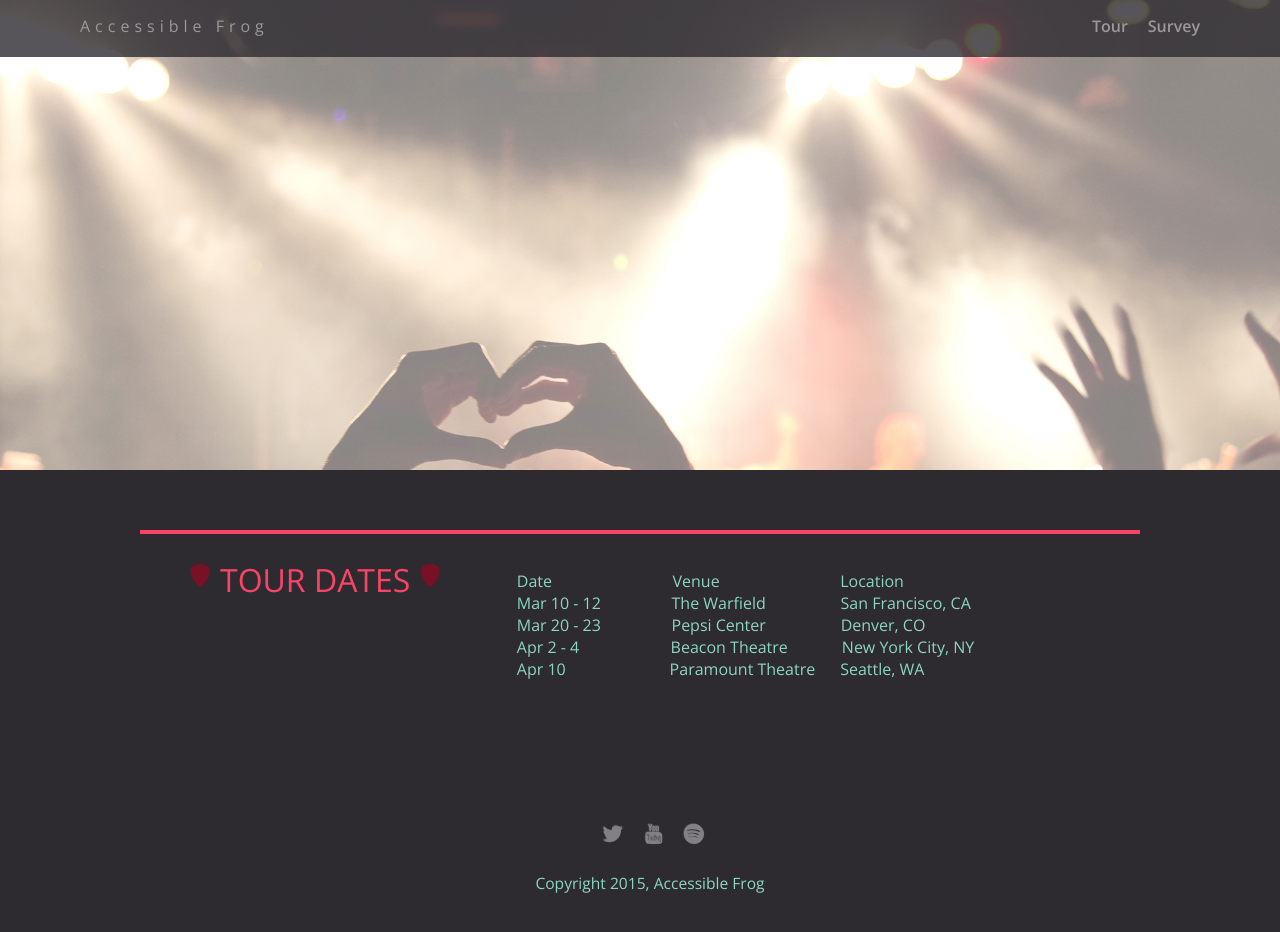
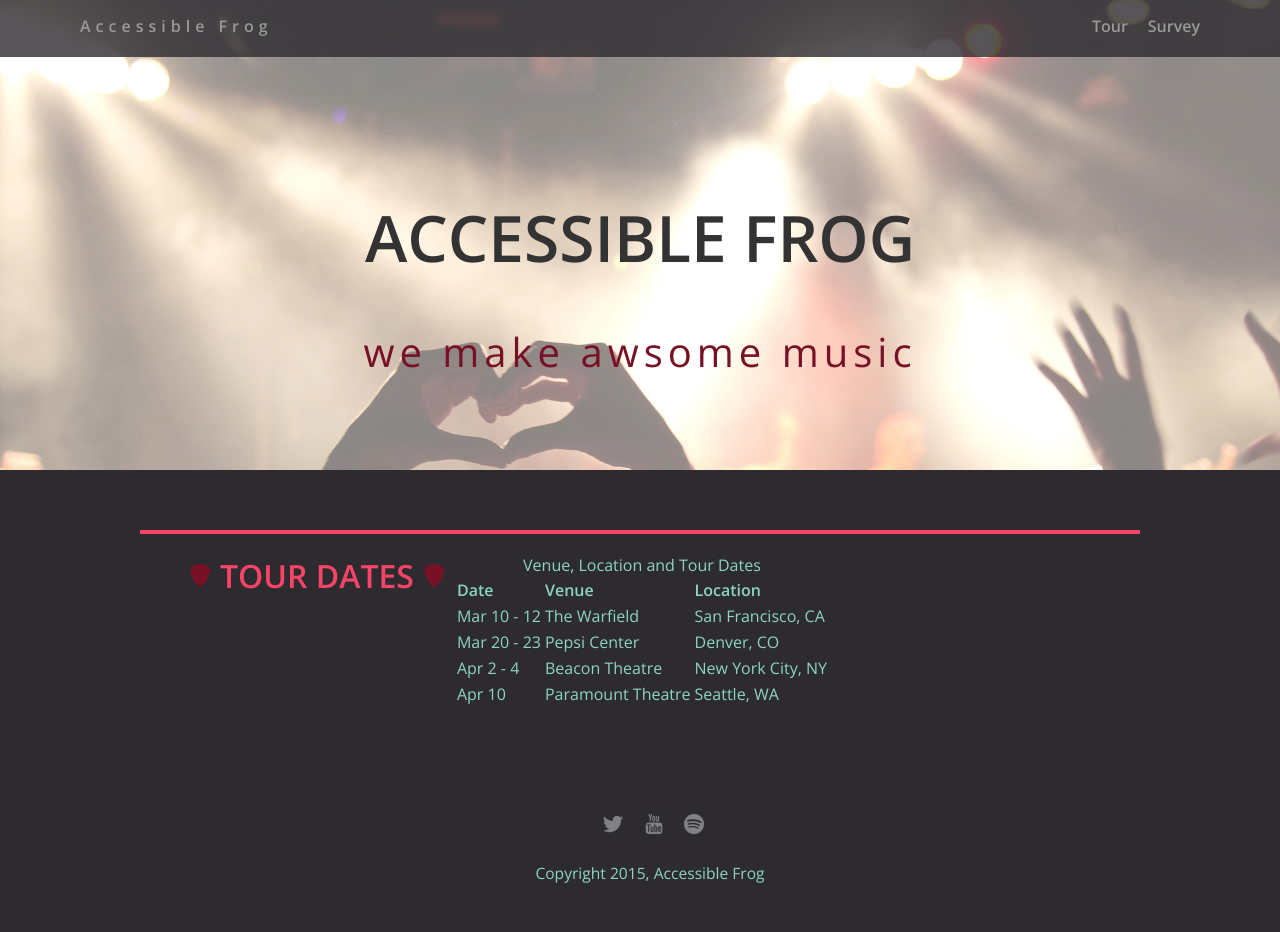
Before and after one commit to robertsuperpixel/Treehouse-TechDegree-Project-8, a plain HTML site: page tour.html in a window 1280 px wide. Drawn offline with nearby package versions, Linux system fonts and the light colour scheme.

Commit message:
Completed all task for submission

```diff
--- a/css/styles.css
+++ b/css/styles.css
@@ -69,26 +69,23 @@ header {
   overflow: hidden;
   padding-top: 60px;
   height: 350px;
+  display: flex;
+  flex-direction: column;
+  justify-content: center;
 }
 
-.tag {
-  color: black;
+header h1.name {
+  color: #333;
+  font-size: 4em;
+  text-transform: uppercase;
+}
+
+header .tag {
+  color: #781126;
+  font-size: 2.5em;
+  font-weight: bold
   padding: 10px;
   letter-spacing: 5px;
-}
-
-.name{
-  font-weight: 300;
-}
-
-header .name{
-  font-size: 3em;
-}
-.tagline {
-  font-weight: 600;
-  padding: 20px;
-  text-transform: uppercase;
-  color: #f74467
 }
 
 .card {
@@ -101,7 +98,6 @@ header .name{
 .card:hover {
   border-color: #96731A;
 }
-
 
 .photo{
   display: block;
@@ -122,6 +118,10 @@ header .name{
   text-transform: uppercase;
   color: #f74467;
   margin-top: 10px;
+}
+
+a.buy:hover {
+  color: white;
 }
 
 /* Footer styles */
--- a/css/survey.css
+++ b/css/survey.css
@@ -16,9 +16,7 @@ form {
 }
 .newsletter{
   text-align: right;
-
 }
-
 
 /* Styles for larger screens */
 @media screen and (min-width: 840px) {
--- a/tour.html
+++ b/tour.html
@@ -19,6 +19,8 @@
   </div>
 
   <header>
+    <h1 class="name">Accessible Frog</h1>
+    <div class="tag">we make awsome music</div>
   </header>
 
   <main >
@@ -26,25 +28,51 @@
       <div class="flex">
         <!-- The following images are decorative for this project. -->
         <!-- Please see the project instructions for information on how to handle these. -->
-          <img class="pick" src= "img/guitar_pick.png" alt="This is a guitar pick">
-          <p class= "heading">Tour Dates</p>
-          <img class="pick" src= "img/guitar_pick.png" alt="This is a guitar pick also">
-          <pre>
-                Date                             Venue                             Location
-                Mar 10 - 12                 The Warfield                  San Francisco, CA
-                Mar 20 - 23                 Pepsi Center                  Denver, CO
-                Apr 2 - 4                      Beacon Theatre             New York City, NY
-                Apr 10                         Paramount Theatre      Seattle, WA
-          </pre>
+        <img class="pick" src= "img/guitar_pick.png" alt="">
+        <h2 class= "heading">Tour Dates</h2>
+        <img class="pick" src= "img/guitar_pick.png" alt="">
+
+        <table>
+         <caption>Venue, Location and Tour Dates</caption>
+         <thead>
+          <tr>
+            <th scope="col">Date</th>
+            <th scope="col">Venue</th>
+            <th scope="col">Location</th>
+          </tr>
+        </thead>
+        <tbody>
+          <tr>
+            <td>Mar 10 - 12</td>
+            <td>The Warfield</td>
+            <td>San Francisco, CA</td>
+          </tr>
+          <tr>
+            <td>Mar 20 - 23</td>
+            <td>Pepsi Center</td>
+            <td>Denver, CO</td>
+          </tr>
+          <tr>
+            <td>Apr 2 - 4</td>
+            <td>Beacon Theatre</td>
+            <td>New York City, NY</td>
+          </tr>
+          <tr>
+            <td>Apr 10</td>
+            <td>Paramount Theatre</td>
+            <td>Seattle, WA</td>
+          </tr>
+        </tbody>
+      </table>
     </div>
   </div>
 </main>
 
 <footer>
   <ul>
-        <li><a href="#" class="social twitter"><img src= "img/twitter-32.png"></a></li>
-        <li><a href="#" class="social youtube"><img src= "img/youtube-32.png"></a></li>
-        <li><a href="#" class="social spotify"><img src= "img/spotify-32.png"></a></li>
+    <li><a href="#" class="social"><img src= "img/twitter-32.png" alt="Twitter Icon"></a></li>
+    <li><a href="#" class="social"><img src= "img/youtube-32.png" alt="Youtube Icon"></a></li>
+    <li><a href="#" class="social"><img src= "img/spotify-32.png" alt="Spotify Icon"></a></li>
   </ul>
   <p class="copyright">Copyright 2015, Accessible Frog</p>
 </footer>
```
Also changed, not shown: index.html (+9 -9 lines), survey.html (+19 -14 lines). Lines whose indentation alone changed are shown as unchanged.
